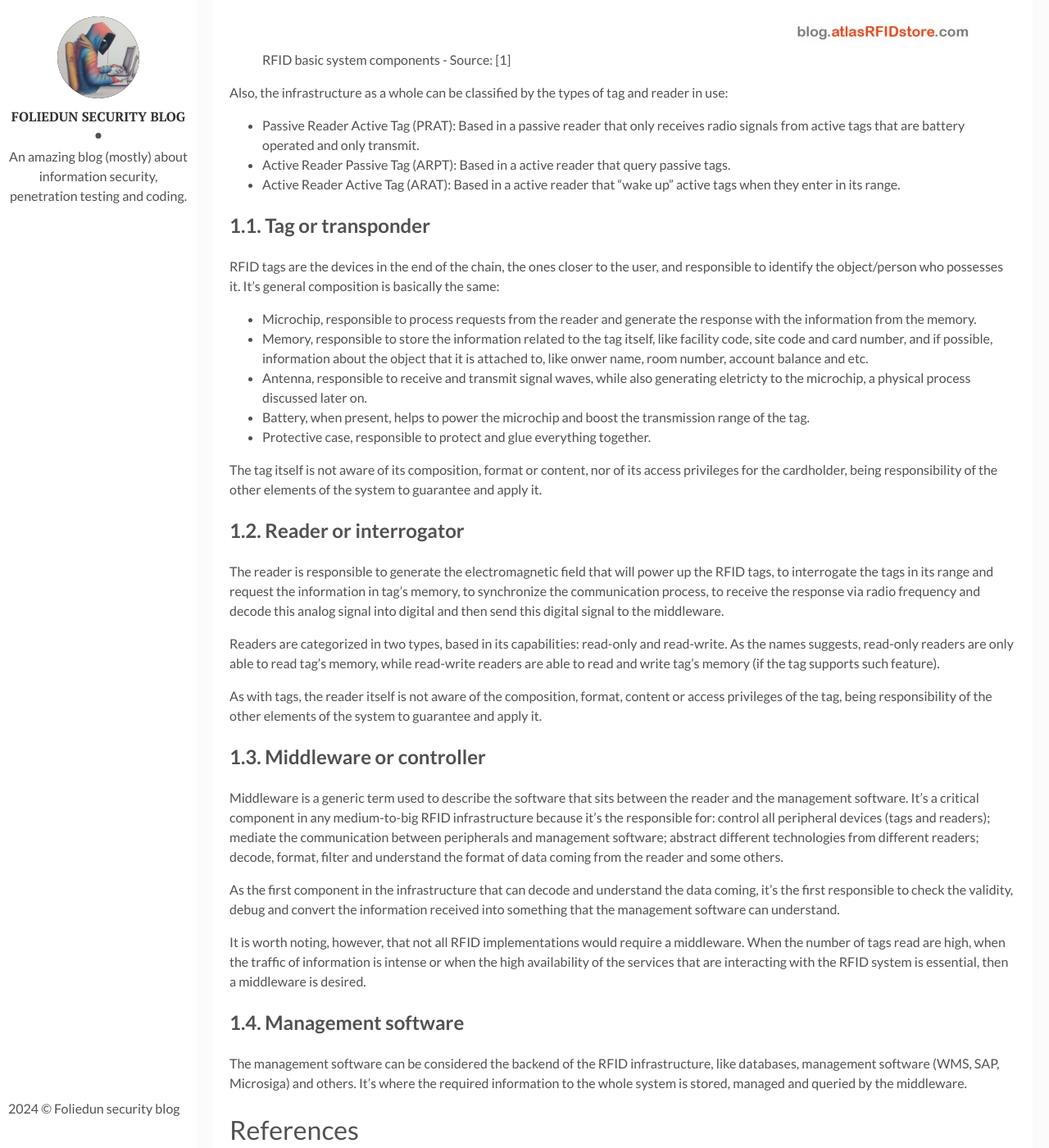
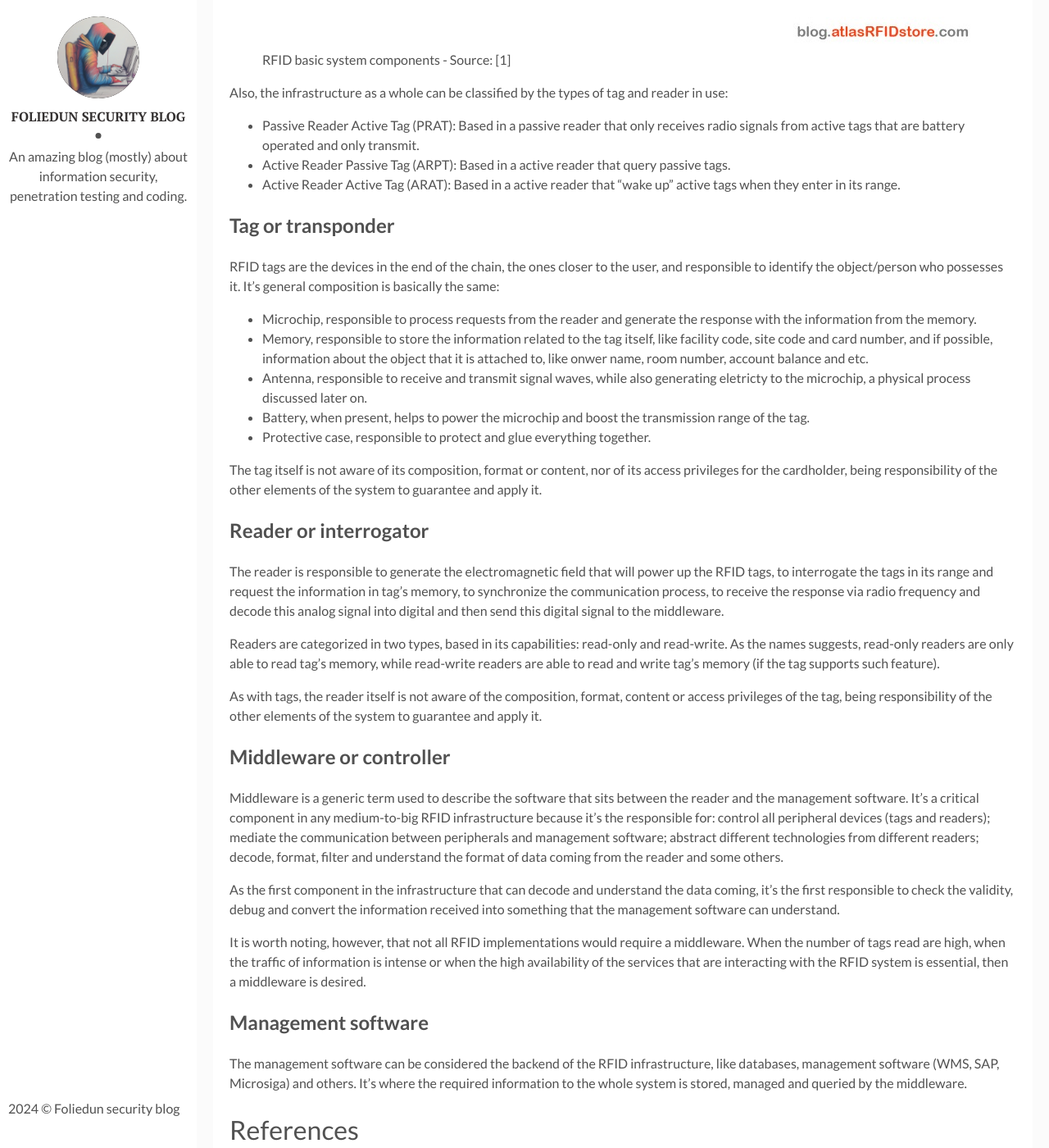
Before and after one commit to foliedun/foliedun.github.io, a Jekyll site: the page built from _posts/2024-05-25-lets-talk-about-rfid-part1.markdown, in a window 1280 px wide and 1400 px high, scrolled down 1737 px. Shown: the whole window at 82% size. Built offline with Jekyll 4.4.1, drawn with Linux system fonts in a browser that asks for light colours; some of the changed text lies outside the part shown.

Commit message:
Update 2024-05-25-lets-talk-about-rfid-part1.markdown

```diff
--- a/_posts/2024-05-25-lets-talk-about-rfid-part1.markdown
+++ b/_posts/2024-05-25-lets-talk-about-rfid-part1.markdown
@@ -13,7 +13,7 @@ This is the first in a series of posts about RFID, hope you enjoy.
 **R**adio-**f**requency **id**entification, or RFID, is a technology of wireless communication that uses electromagnetic fields and radio waves to remotely store, retrieve, exchange or identify information digitally contained in special devices known as RFID tags. It's already widely present in our daily lives, like in: access control, contactless payment, inventory control, tracking, anti-theft system and many others.
 
 
-# 1. General infrastructure and components
+# General infrastructure and components
 
 RFID infrastructures are generally made up of 4 basic components:
 * Tag or transponder
@@ -32,7 +32,7 @@ Also, the infrastructure as a whole can be classified by the types of tag and re
 * Active Reader Active Tag (ARAT): Based in a active reader that "wake up" active tags when they enter in its range.
 
 
-## 1.1. Tag or transponder
+## Tag or transponder
 
 RFID tags are the devices in the end of the chain, the ones closer to the user, and responsible to identify the object/person who possesses it. It's general composition is basically the same:
 
@@ -45,7 +45,7 @@ RFID tags are the devices in the end of the chain, the ones closer to the user,
 The tag itself is not aware of its composition, format or content, nor of its access privileges for the cardholder, being responsibility of the other elements of the system to guarantee and apply it.
 
 
-## 1.2. Reader or interrogator
+## Reader or interrogator
 
 The reader is responsible to generate the electromagnetic field that will power up the RFID tags, to interrogate the tags in its range and request the information in tag's memory, to synchronize the communication process, to receive the response via radio frequency and decode this analog signal into digital and then send this digital signal to the middleware.
 <!-- Reader's antenna is the component that produces the electromagnetic field needed and to generate and receive radio wave signals. -->
@@ -55,7 +55,7 @@ Readers are categorized in two types, based in its capabilities: read-only and r
 As with tags, the reader itself is not aware of the composition, format, content or access privileges of the tag, being responsibility of the other elements of the system to guarantee and apply it.
 
 
-## 1.3. Middleware or controller
+## Middleware or controller
 
 Middleware is a generic term used to describe the software that sits between the reader and the management software. It's a critical component in any medium-to-big RFID infrastructure because it's the responsible for: control all peripheral devices (tags and readers); mediate the communication between peripherals and management software; abstract different technologies from different readers; decode, format, filter and understand the format of data coming from the reader and some others.
 
@@ -64,7 +64,7 @@ As the first component in the infrastructure that can decode and understand the
 It is worth noting, however, that not all RFID implementations would require a middleware. When the number of tags read are high, when the traffic of information is intense or when the high availability of the services that are interacting with the RFID system is essential, then a middleware is desired.
 
 
-## 1.4. Management software
+## Management software
 
 The management software can be considered the backend of the RFID infrastructure, like databases, management software (WMS, SAP, Microsiga) and others. It's where the required information to the whole system is stored, managed and queried by the middleware.
 
```
